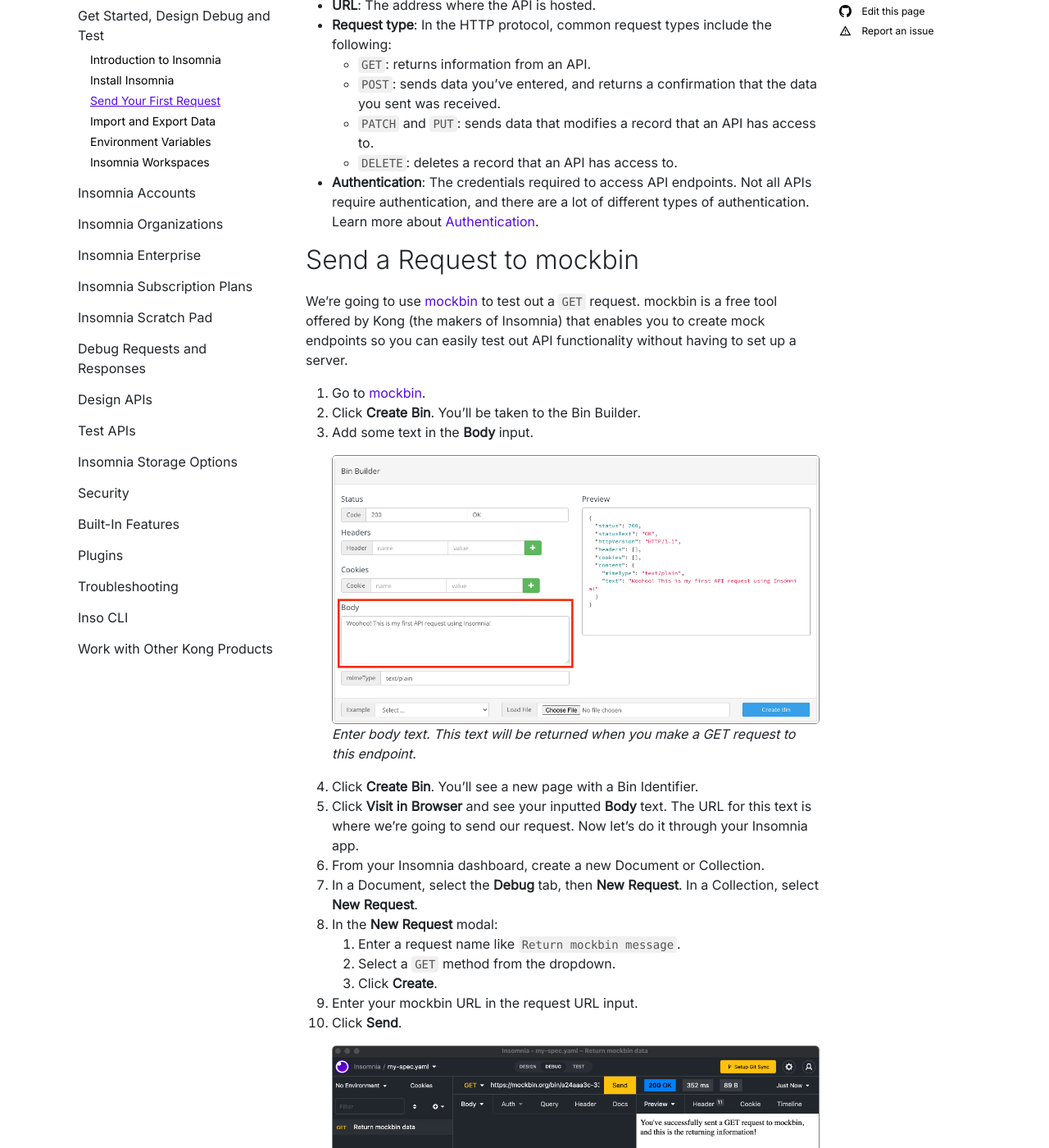
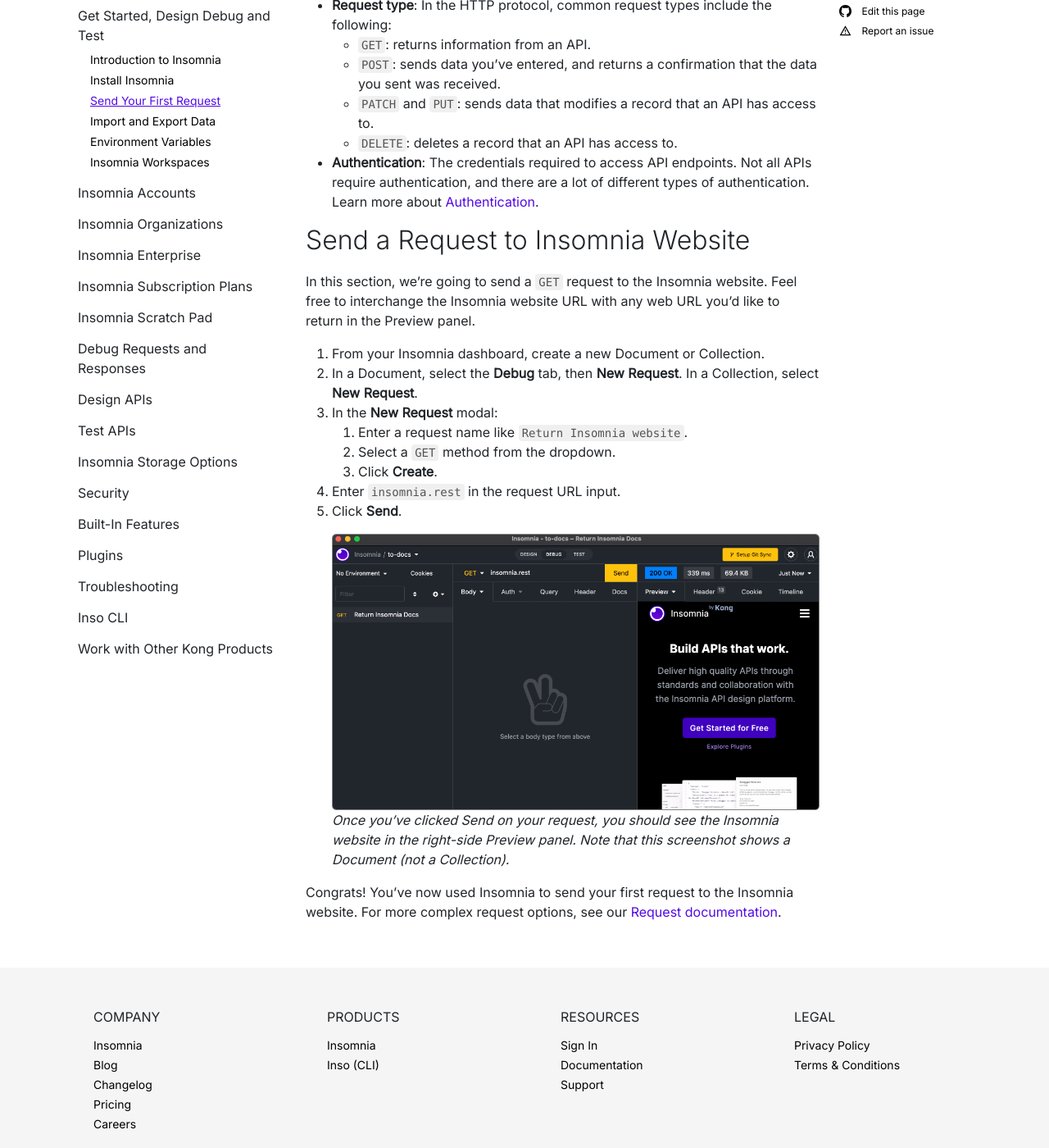
Before and after one commit to Kong/insomnia-docs, a Jekyll site: the page built from docs/insomnia/send-your-first-request.md, in a window 1280 px wide and 1400 px high, scrolled down 750 px. Shown: the whole window at 82% size. Built offline with Jekyll 4.4.1, drawn with Linux system fonts in a browser that asks for light colours; comment, search, counter and statistics services are not loaded; some of the changed text lies outside the part shown.

Commit message:
chore: cleanup mockbin ref [no-ticket]

```diff
--- a/docs/insomnia/send-your-first-request.md
+++ b/docs/insomnia/send-your-first-request.md
@@ -10,52 +10,24 @@
 In this guide, we'll talk specifically about HTTP requests. This will give us common ground to send off a first request together. If you want to learn to send gRPC and GraphQL requests, see our more comprehensive [Requests documentation](/insomnia/requests).
 
 - [API Request Basics](#api-request-basics)
-- [Send a Request to mockbin](#send-a-request-to-mockbin)
 - [Send a Request to Insomnia Website](#send-a-request-to-insomnia-website)
 
 ## API Request Basics
 
 Here's some common terminology that'll help you navigate the world of APIs:
 
-* **Request**: A structured attempt to communicate with an API.
-* **Endpoint**: A request-able URL. For example, I could have an API with the base URL `petstore.com` with the endpoint `/inventory`. If I make a request to `petstore.com/inventory`, I'll get back a list of the pet store's product inventory.
+- **Request**: A structured attempt to communicate with an API.
+- **Endpoint**: A request-able URL. For example, I could have an API with the base URL `petstore.com` with the endpoint `/inventory`. If I make a request to `petstore.com/inventory`, I'll get back a list of the pet store's product inventory.
 
 An API request is composed of discrete elements that let you interact with an API. Some common elements you may need are:
 
-* **URL**: The address where the API is hosted.
-* **Request type**: In the HTTP protocol, common request types include the following:
-  * `GET`: returns information from an API.
-  * `POST`: sends data you've entered, and returns a confirmation that the data you sent was received.
-  * `PATCH` and `PUT`: sends data that modifies a record that an API has access to.
-  * `DELETE`: deletes a record that an API has access to.
-* **Authentication**: The credentials required to access API endpoints. Not all APIs require authentication, and there are a lot of different types of authentication. Learn more about [Authentication](/insomnia/authentication/).
-
-## Send a Request to mockbin
-
-We're going to use [mockbin](https://mockbin.org/) to test out a `GET` request. mockbin is a free tool offered by Kong (the makers of Insomnia) that enables you to create mock endpoints so you can easily test out API functionality without having to set up a server.
-
-1. Go to [mockbin](https://mockbin.org/).
-1. Click **Create Bin**. You'll be taken to the Bin Builder.
-1. Add some text in the **Body** input.
-
-   ![Enter text in the body.](/assets/images/mockbin-body-input.png)
-   _Enter body text. This text will be returned when you make a GET request to this endpoint._
-
-1. Click **Create Bin**. You'll see a new page with a Bin Identifier.
-1. Click **Visit in Browser** and see your inputted **Body** text. The URL for this text is where we're going to send our request. Now let's do it through your Insomnia app.
-1. From your Insomnia dashboard, create a new Document or Collection.
-1. In a Document, select the **Debug** tab, then **New Request**. In a Collection, select **New Request**.
-1. In the **New Request** modal:
-   1. Enter a request name like `Return mockbin message`.
-   1. Select a `GET` method from the dropdown.
-   1. Click **Create**.
-1. Enter your mockbin URL in the request URL input.
-1. Click **Send**.
-
-   ![Your mockbin message should appear in the Preview panel.](/assets/images/mockbin-return.png)
-   _Once you've clicked Send on your request, you should see your mockbin message in the right-side Preview panel. Note that this screenshot shows a Document (not a Collection)._
-
-Congrats! You've now used Insomnia to send your first request to mockbin. For more complex request options, see our [Request documentation](/insomnia/requests).
+- **URL**: The address where the API is hosted.
+- **Request type**: In the HTTP protocol, common request types include the following:
+  - `GET`: returns information from an API.
+  - `POST`: sends data you've entered, and returns a confirmation that the data you sent was received.
+  - `PATCH` and `PUT`: sends data that modifies a record that an API has access to.
+  - `DELETE`: deletes a record that an API has access to.
+- **Authentication**: The credentials required to access API endpoints. Not all APIs require authentication, and there are a lot of different types of authentication. Learn more about [Authentication](/insomnia/authentication/).
 
 ## Send a Request to Insomnia Website
 
```
